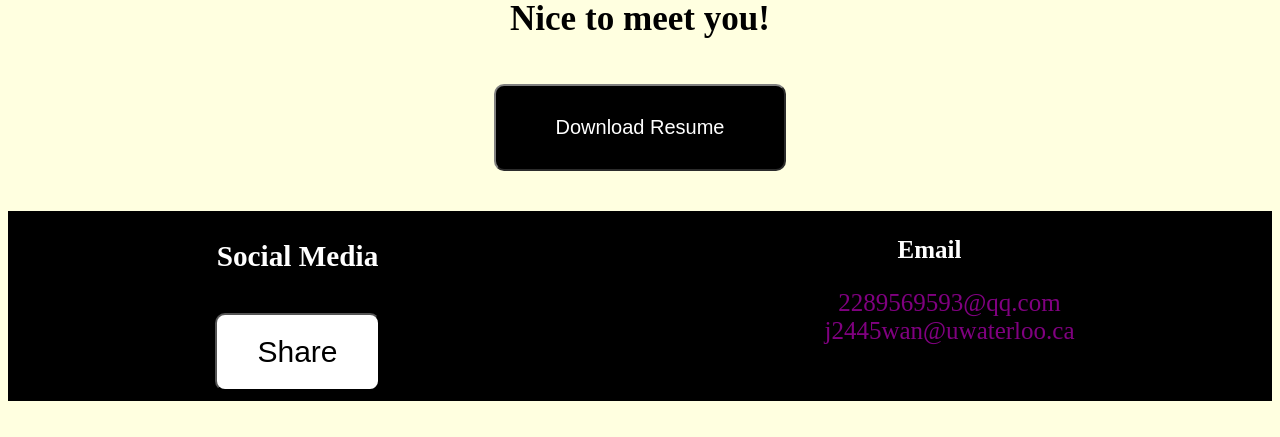
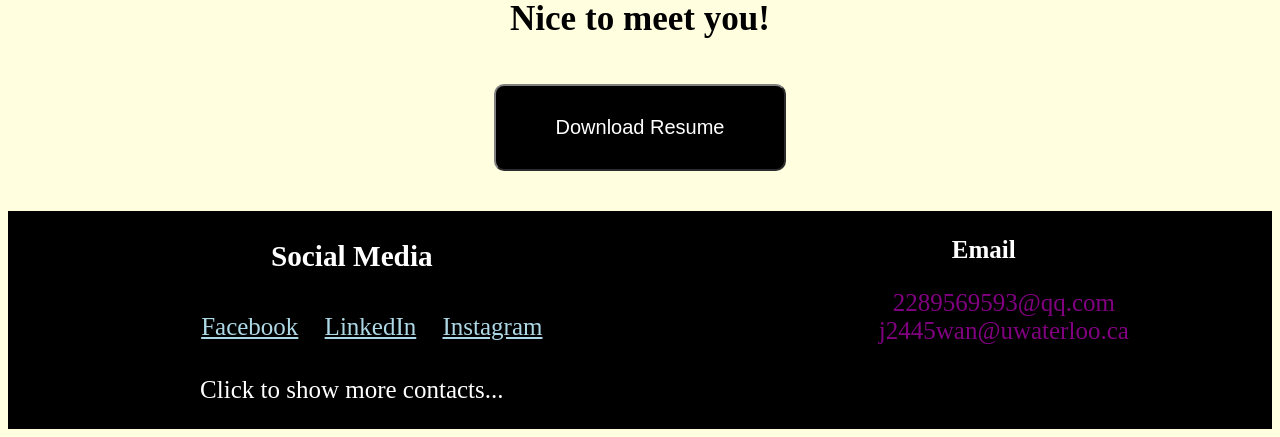
Before and after one commit to Owen-Darkhorse/hello-world, a Flask app: page / in a window 1280 px wide. Shown: the part 508-945 px from the top of the page. Before the commit the page ends 909 px from the top, so only its background shows below. Run offline with Flask 2, Linux system fonts and the light colour scheme.

Commit message:
More links version

```diff
--- a/static/javascript/javastyles.js
+++ b/static/javascript/javastyles.js
@@ -2,12 +2,12 @@ let eventTarget = document.getElementById('name');
 eventTarget.onClick = newStyle;
 
 function newStyle() {
-  console.log("in function new style")
+  console.log("in function new style");
   let color = '';
   let font = '';
   var element = document.getElementById('name');
-  element.style.color = "blue";
-  element.style.fontFamily = "Arial";
+  element.style.color = "lightgrey";
+  element.style.fontFamily = "calibri";
 			}
 
 
@@ -33,8 +33,9 @@ function moreLinks(){
 	let Stack_Overflow = document.createElement('li');
 	Stack_Overflow.innerHTML = "<a href='https://stackoverflow.com/users/12638805/owen-darkhorse'>Stack Overflow</a>";
 
-	document.getElementById('social media').appendChild(GitHub);
-	document.getElementById('social media').appendChild(Stack_Overflow);
+
+	document.getElementById('more contacts').appendChild(GitHub);
+	document.getElementById('more contacts').appendChild(Stack_Overflow);
 
 	let text = document.getElementById('more links');
 	document.getElementById('Contacts').removeChild(text);
--- a/templates/home page.html
+++ b/templates/home page.html
@@ -39,7 +39,6 @@
 		<div style="text-align: center; font-size: 30px">
 		<h3>Nice to meet you!</h3>
 		<form method="post">
-			<!-- <input class="button" type="submit" value="download resume" /> -->
 			<button class="download-button" type="button">
 				Download Resume
 			</button>
@@ -49,52 +48,18 @@
 		<div  class="links-block">
 			<div id="Contacts" class="social-links">
 				<h3>Social Media</h3>
-				<!-- <ul id="social media">
+				<ul id="social media">
 				<li><a href="https://www.facebook.com/owen.wang.12764"> Facebook </a> </li>
 				<li><a href="https://www.linkedin.com/in/jingxin-wang-9144161a7/"> LinkedIn </a> </li>
 				<li><a href="https://www.instagram.com/jingxinwang25/">Instagram </a> </li>
 				</ul>
 
+				<ul id="more contacts", class="social-links">
+				</ul>
 				<p id="more links" onClick="moreLinks()">
 					Click to show more contacts...
-				</p> -->
+				</p>
 
-				<section id='social-media'>
-	      	<a href="https://www.instagram.com/jingxinwang25/">
-			    <button id="instagram" class='social-button'>
-				<svg class="instagram-logo" id="Layer_1" xmlns="http://www.w3.org/2000/svg" width="44px" height="44px"
-	 viewBox="0 0 551.034 551.034" style="enable-background:new 0 0 551.034 551.034;" xml:space="preserve">
-		<path class="logo" id="XMLID_17_" d="M386.878,0H164.156C73.64,0,0,73.64,0,164.156v222.722 c0,90.516,73.64,164.156,164.156,164.156h222.722c90.516,0,164.156-73.64,164.156-164.156V164.156 C551.033,73.64,477.393,0,386.878,0z M495.6,386.878c0,60.045-48.677,108.722-108.722,108.722H164.156 c-60.045,0-108.722-48.677-108.722-108.722V164.156c0-60.046,48.677-108.722,108.722-108.722h222.722 c60.045,0,108.722,48.676,108.722,108.722L495.6,386.878L495.6,386.878z"/>
-		<path id="XMLID_81_" fill="#555" d="M275.517,133C196.933,133,133,196.933,133,275.516 s63.933,142.517,142.517,142.517S418.034,354.1,418.034,275.516S354.101,133,275.517,133z M275.517,362.6 c-48.095,0-87.083-38.988-87.083-87.083s38.989-87.083,87.083-87.083c48.095,0,87.083,38.988,87.083,87.083 C362.6,323.611,323.611,362.6,275.517,362.6z"/>
-		<circle id="XMLID_83_" fill="#555" cx="418.306" cy="134.072" r="34.149"/>
-				</svg>
-				</button>
-			</a>
-
-		  <a href="https://www.facebook.com/owen.wang.12764">
-			    <button id="facebook" class='social-button'>
-			      <svg style="width:44px;height:44px" viewBox="0 0 24 24">
-			      <path fill="#0069ff" d="M5,3H19A2,2 0 0,1 21,5V19A2,2 0 0,1 19,21H5A2,2 0 0,1 3,19V5A2,2 0 0,1 5,3M18,5H15.5A3.5,3.5 0 0,0 12,8.5V11H10V14H12V21H15V14H18V11H15V9A1,1 0 0,1 16,8H18V5Z" />
-			  		</svg>
-			    </button>
-		    </a>
-		    <a href="https://www.baidu.com">
-		    	<button id="twitter" class='social-button'>
-		      	<svg style="width:44px;height:44px" viewBox="0 0 24 24">
-		      		<path fill="#00a9ff" d="M22.46,6C21.69,6.35 20.86,6.58 20,6.69C20.88,6.16 21.56,5.32 21.88,4.31C21.05,4.81 20.13,5.16 19.16,5.36C18.37,4.5 17.26,4 16,4C13.65,4 11.73,5.92 11.73,8.29C11.73,8.63 11.77,8.96 11.84,9.27C8.28,9.09 5.11,7.38 3,4.79C2.63,5.42 2.42,6.16 2.42,6.94C2.42,8.43 3.17,9.75 4.33,10.5C3.62,10.5 2.96,10.3 2.38,10C2.38,10 2.38,10 2.38,10.03C2.38,12.11 3.86,13.85 5.82,14.24C5.46,14.34 5.08,14.39 4.69,14.39C4.42,14.39 4.15,14.36 3.89,14.31C4.43,16 6,17.26 7.89,17.29C6.43,18.45 4.58,19.13 2.56,19.13C2.22,19.13 1.88,19.11 1.54,19.07C3.44,20.29 5.7,21 8.12,21C16,21 20.33,14.46 20.33,8.79C20.33,8.6 20.33,8.42 20.32,8.23C21.16,7.63 21.88,6.87 22.46,6Z" />
-		  		</svg>
-		   		</button>
-			</a>
-		    <a href="https://www.baidu.com">
-		    	<button id="pinterest" class='social-button'>
-		    		<svg style="width:44px;height:44px" viewBox="0 0 24 24">
-		      			<path fill="#fd4d3f" d="M5,3H19A2,2 0 0,1 21,5V19A2,2 0 0,1 19,21H9.29C9.69,20.33 10.19,19.38 10.39,18.64L11.05,16.34C11.36,16.95 12.28,17.45 13.22,17.45C16.17,17.45 18.22,14.78 18.22,11.45C18.22,8.28 15.64,5.89 12.3,5.89C8.14,5.89 5.97,8.67 5.97,11.72C5.97,13.14 6.69,14.89 7.91,15.45C8.08,15.56 8.19,15.5 8.19,15.34L8.47,14.28C8.5,14.14 8.5,14.06 8.41,14C7.97,13.45 7.69,12.61 7.69,11.78C7.69,9.64 9.3,7.61 12.03,7.61C14.42,7.61 16.08,9.19 16.08,11.5C16.08,14.11 14.75,15.95 13.03,15.95C12.05,15.95 11.39,15.11 11.55,14.17C11.83,13.03 12.39,11.83 12.39,11C12.39,10.22 12,9.61 11.16,9.61C10.22,9.61 9.39,10.61 9.39,11.95C9.39,12.83 9.66,13.39 9.66,13.39L8.55,18.17C8.39,19 8.47,20.25 8.55,21H5A2,2 0 0,1 3,19V5A2,2 0 0,1 5,3Z" />
-		  			</svg>
-		  		</button>
-			</a>
-		</section>
-
-				<button class="link-button" id='share-button'>Share</button>
 
 			</div>
 
```
